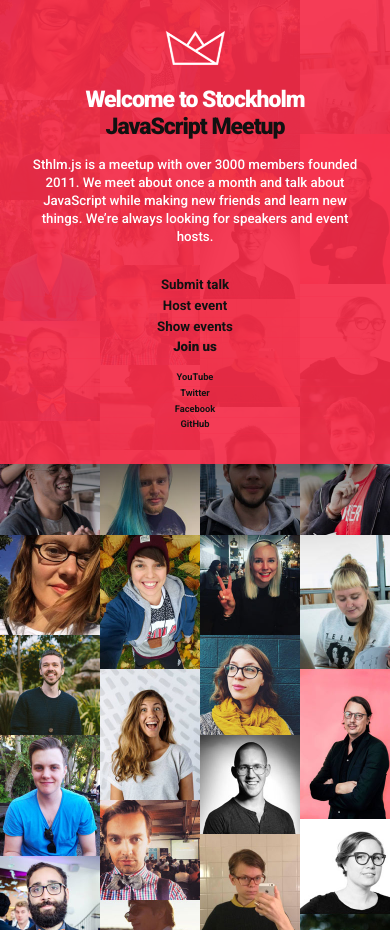
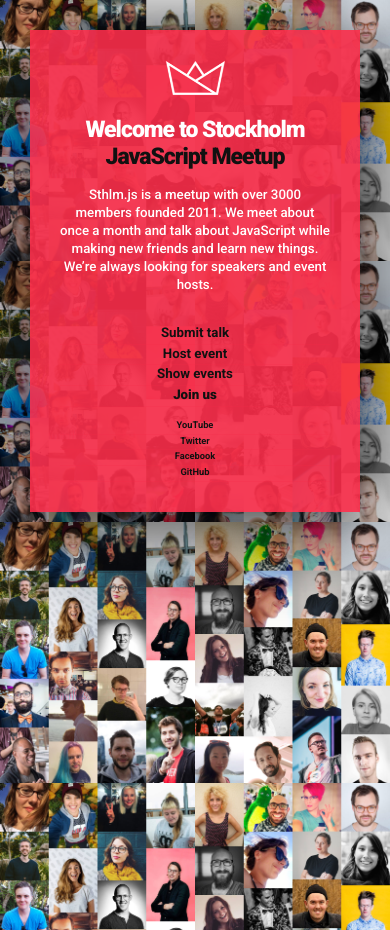
Before and after one commit to sthlmjs/sthlmjs.com, a Jekyll site: the page built from index.html, in a window 390 px wide. Built offline with Jekyll 4.4.1, drawn with Linux system fonts in a browser that asks for light colours.

Commit message:
Mobile fixes

```diff
--- a/_sass/_layout.scss
+++ b/_sass/_layout.scss
@@ -1,7 +1,10 @@
 .layout-default {
   background:url(/assets/images/faces.jpg) repeat top left #111;
-  background-size: 800px auto;
   min-height:100vh;
+  background-size: contain;
+  @include media-query(600px) {
+    background-size: 800px auto;
+  }
 }
 .flex-container {
   @include media-query(600px) {
@@ -15,14 +18,14 @@
 
 .wrapper {
   max-width: $content-width;
-  margin-right: auto;
-  margin-left: auto;
   padding: $spacing-unit;
+  margin: $spacing-unit;
   background-color:rgba(#F52C48, 0.92);
   color:#fff;
   box-shadow: 0 10px 85px 10px rgba(0,0,0,.8);
   box-sizing: border-box;
   @include media-query(600px) {
+    margin: 0 auto;
     border-radius: 10px;
     padding: $spacing-unit * 2;
   }
```
